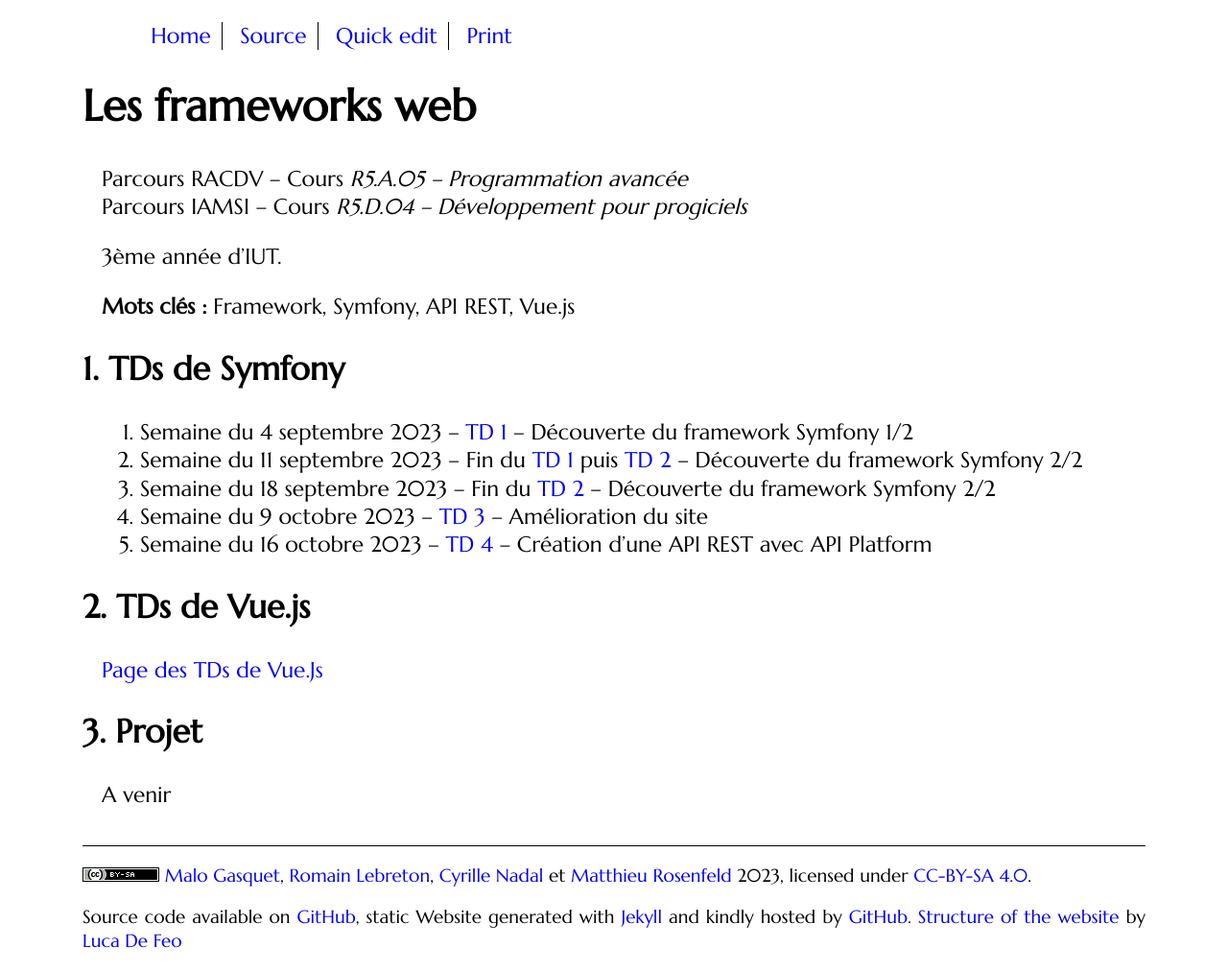
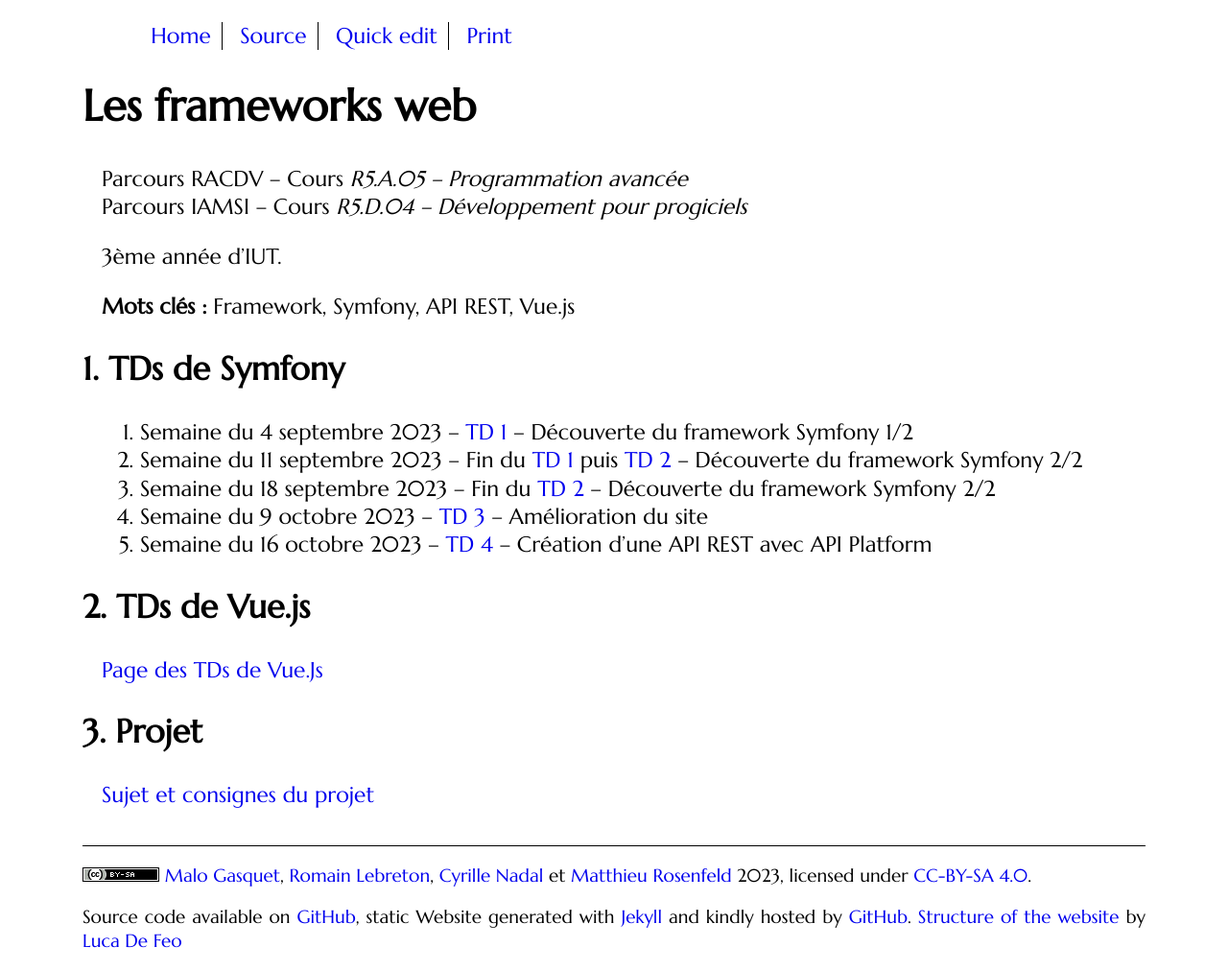
Before and after one commit to mgasquet/R5.A.05-ProgrammationAvancee-Web, a Jekyll site: the page built from index.md, in a window 1280 px wide. Shown: the whole page at 96% size. Built offline with Jekyll 4.4.1, drawn with Linux system fonts in a browser that asks for light colours; some web fonts are replaced.

Commit message:
Publication projet

```diff
--- a/index.md
+++ b/index.md
@@ -27,4 +27,4 @@ Parcours IAMSI -- Cours *R5.D.04 -- Développement pour progiciels*
 
 ## Projet
 
-A venir
+[Sujet et consignes du projet](tutorials/projet)
```
